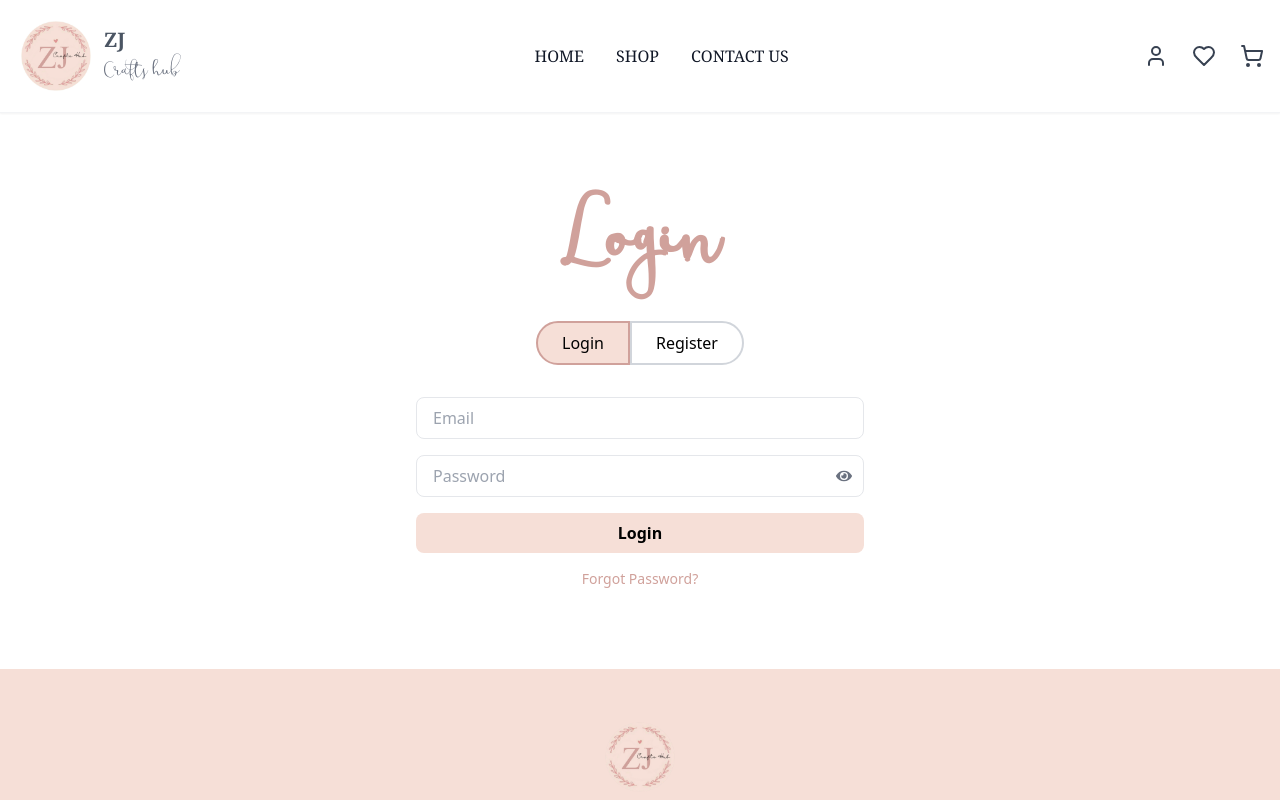
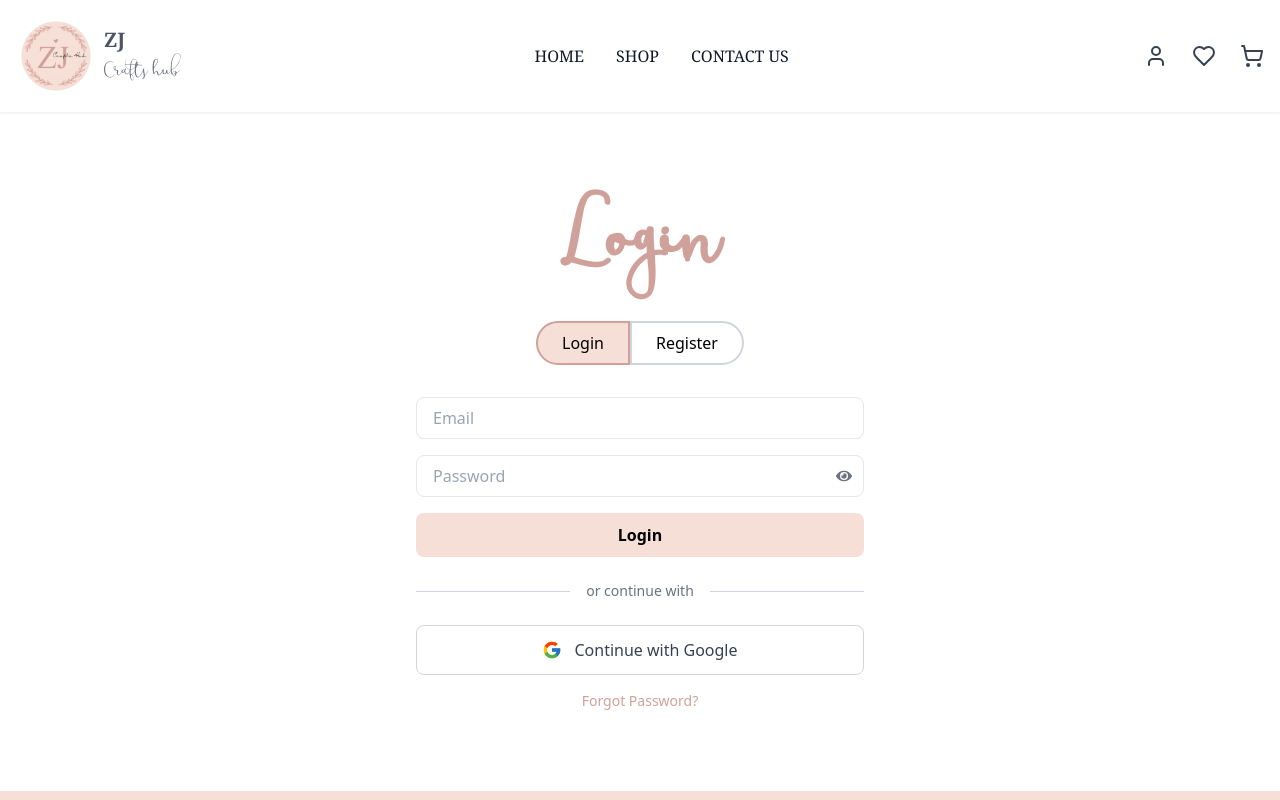
Before and after one commit to razazain/zj_crafthub, a React (Vite) app: page /profile in a window 1280 px wide. Shown: the top 800 px of the page. Built offline with nearby package versions, Linux system fonts and the light colour scheme; no server answers.

Commit message:
social login work done

```diff
--- a/package.json
+++ b/package.json
@@ -10,6 +10,7 @@
     "preview": "vite preview"
   },
   "dependencies": {
+    "firebase": "^12.8.0",
     "framer-motion": "^12.23.24",
     "lucide-react": "^0.344.0",
     "react": "^18.3.1",
--- a/src/components/Products.tsx
+++ b/src/components/Products.tsx
@@ -3,6 +3,7 @@ import { Heart } from "lucide-react";
 import toast, { Toaster } from "react-hot-toast";
 import { API_URL } from "../config";
 import { useNavigate } from "react-router-dom";
+
 
 const Products = () => {
   const [categories, setCategories] = useState<any[]>([]);
--- a/src/config.ts
+++ b/src/config.ts
@@ -1 +1,7 @@
 export const API_URL = import.meta.env.VITE_API_URL;
+export const FIREBASE_API_KEY = import.meta.env.VITE_REACT_APP_FIREBASE_API_KEY;
+export const FIREBASE_AUTH_DOMAIN = import.meta.env.VITE_REACT_APP_FIREBASE_AUTH_DOMAIN;
+export const FIREBASE_PROJECT_ID = import.meta.env.VITE_REACT_APP_FIREBASE_PROJECT_ID;
+export const FIREBASE_STORAGE_BUCKET = import.meta.env.VITE_REACT_APP_FIREBASE_STORAGE_BUCKET;
+export const FIREBASE_MESSAGING_SENDER_ID = import.meta.env.VITE_REACT_APP_FIREBASE_MESSAGING_SENDER_ID;
+export const FIREBASE_APP_ID = import.meta.env.VITE_REACT_APP_FIREBASE_APP_ID;
--- /dev/null
+++ b/src/firebaseConfig.ts
@@ -0,0 +1,21 @@
+import { initializeApp } from "firebase/app";
+import { getAuth, GoogleAuthProvider } from "firebase/auth";
+import { FIREBASE_API_KEY, FIREBASE_AUTH_DOMAIN, FIREBASE_PROJECT_ID, FIREBASE_STORAGE_BUCKET, FIREBASE_MESSAGING_SENDER_ID, FIREBASE_APP_ID } from "../src/config";
+
+const firebaseConfig = {
+  apiKey: FIREBASE_API_KEY,
+  authDomain: FIREBASE_AUTH_DOMAIN,
+  projectId: FIREBASE_PROJECT_ID,
+  storageBucket: FIREBASE_STORAGE_BUCKET,
+  messagingSenderId: FIREBASE_MESSAGING_SENDER_ID,
+  appId: FIREBASE_APP_ID,
+};
+
+// Initialize Firebase
+const app = initializeApp(firebaseConfig);
+export const auth = getAuth(app);
+export const googleProvider = new GoogleAuthProvider();
+
+// Add additional scopes if needed
+googleProvider.addScope('email');
+googleProvider.addScope('profile');
--- a/src/pages/Profile.tsx
+++ b/src/pages/Profile.tsx
@@ -2,6 +2,9 @@ import React, { useEffect, useState } from "react";
 import toast, { Toaster } from "react-hot-toast";
 import { FaEye, FaEyeSlash } from "react-icons/fa";
 import { API_URL } from "../config";
+import { signInWithPopup } from "firebase/auth";
+import { auth, googleProvider } from "../firebaseConfig";
+import { FcGoogle } from "react-icons/fc";
 
 interface UserProfile {
     _id: string;
@@ -13,6 +16,7 @@ interface UserProfile {
         alt: string;
     };
     createdAt: string;
+    authProvider?: string;
 }
 
 const Profile: React.FC = () => {
@@ -46,6 +50,7 @@ const Profile: React.FC = () => {
 
     const [showPassword, setShowPassword] = useState(false);
     const [showNewPassword, setShowNewPassword] = useState(false);
+    const [googleLoading, setGoogleLoading] = useState(false);
 
     // 🔹 Fetch profile
     useEffect(() => {
@@ -85,6 +90,60 @@ const Profile: React.FC = () => {
 
         fetchProfile();
     }, []);
+
+    // 🔹 Handle Google Sign-In
+    const handleGoogleSignIn = async () => {
+        try {
+            setGoogleLoading(true);
+
+            // Sign in with Google via Firebase
+            const result = await signInWithPopup(auth, googleProvider);
+            const user = result.user;
+
+            // Get Firebase ID token
+            const idToken = await user.getIdToken();
+
+            // Send token to your backend
+            const res = await fetch(`${API_URL}/auth/google`, {
+                method: "POST",
+                headers: {
+                    "Content-Type": "application/json"
+                },
+                body: JSON.stringify({ idToken }),
+            });
+
+            const data = await res.json();
+
+            if (res.ok) {
+                toast.success("Google login successful!");
+                localStorage.setItem("token", data.token);
+                window.location.reload(); // Reload to update user state
+            } else {
+                // Handle specific errors
+                if (data.useEmailLogin) {
+                    toast.error(data.message);
+                    // Optionally switch to login tab with email pre-filled
+                    setActiveTab("login");
+                    setFormData(prev => ({ ...prev, email: user.email || "" }));
+                } else {
+                    toast.error(data.message || "Google login failed!");
+                }
+            }
+        } catch (error: any) {
+            console.error("Google sign-in error:", error);
+
+            // Handle specific Firebase errors
+            if (error.code === 'auth/popup-closed-by-user') {
+                toast.error("Sign-in popup was closed. Please try again.");
+            } else if (error.code === 'auth/cancelled-popup-request') {
+                toast.error("Sign-in was cancelled. Please try again.");
+            } else {
+                toast.error("Google sign-in failed. Please try again.");
+            }
+        } finally {
+            setGoogleLoading(false);
+        }
+    };
 
     // 🔹 Handle input change
     const handleChange = (e: React.ChangeEvent<HTMLInputElement>) => {
@@ -390,6 +449,11 @@ const Profile: React.FC = () => {
                     </h2>
                     <p className="text-gray-700 text-center mb-1">{user.email}</p>
                     <p className="text-gray-700 text-center mb-1">{user.phoneNumber}</p>
+                    {user.authProvider && user.authProvider !== 'local' && (
+                        <p className="text-sm text-center text-gray-500 mb-4">
+                            Signed in with {user.authProvider.charAt(0).toUpperCase() + user.authProvider.slice(1)}
+                        </p>
+                    )}
 
                     <div className="flex justify-center gap-3 mt-6">
                         <button
@@ -551,6 +615,7 @@ const Profile: React.FC = () => {
                 </div>
 
                 {activeTab === "login" && (
+                    <>
                         <form onSubmit={handleLogin} className="space-y-4">
                             <input
                                 type="email"
@@ -569,7 +634,6 @@ const Profile: React.FC = () => {
                                     onChange={handleChange}
                                     className="w-full px-4 py-2 border rounded-lg pr-10"
                                 />
-
                                 <span
                                     className="absolute right-3 top-1/2 -translate-y-1/2 cursor-pointer text-gray-500"
                                     onClick={() => setShowPassword(!showPassword)}
@@ -579,20 +643,45 @@ const Profile: React.FC = () => {
                             </div>
                             <button
                                 type="submit"
-                            className="w-full bg-[#f6dfd7] py-2 rounded-lg font-semibold"
+                                className="w-full bg-[#f6dfd7] py-2 rounded-lg font-semibold hover:border-[#d0a19b] border-2 border-transparent transition-colors"
                             >
                                 Login
                             </button>
+                        </form>
+
+                        {/* Add Google Sign-In Button */}
+                        <div className="relative flex items-center justify-center my-6">
+                            <div className="flex-grow border-t border-gray-300"></div>
+                            <span className="mx-4 text-gray-500 text-sm">or continue with</span>
+                            <div className="flex-grow border-t border-gray-300"></div>
+                        </div>
+
+                        <button
+                            onClick={handleGoogleSignIn}
+                            disabled={googleLoading}
+                            className="w-full flex items-center justify-center gap-3 py-3 border border-gray-300 rounded-lg bg-white hover:bg-gray-50 transition-colors disabled:opacity-50 disabled:cursor-not-allowed"
+                        >
+                            {googleLoading ? (
+                                <span className="text-gray-600">Signing in...</span>
+                            ) : (
+                                <>
+                                    <FcGoogle className="text-xl" />
+                                    <span className="font-medium text-gray-700">Continue with Google</span>
+                                </>
+                            )}
+                        </button>
+
                         <p
-                            className="text-sm text-center text-[#d0a19b] cursor-pointer hover:underline"
+                            className="text-sm text-center text-[#d0a19b] cursor-pointer hover:underline mt-4"
                             onClick={() => setActiveTab("forgot")}
                         >
                             Forgot Password?
                         </p>
-                    </form>
+                    </>
                 )}
 
                 {activeTab === "register" && (
+                    <>
                         <form onSubmit={handleRegister} className="space-y-4">
                             <input
                                 type="text"
@@ -663,6 +752,30 @@ const Profile: React.FC = () => {
                                 Register
                             </button>
                         </form>
+
+                        {/* Add Google Sign-In Button for Registration */}
+                        <div className="relative flex items-center justify-center my-6">
+                            <div className="flex-grow border-t border-gray-300"></div>
+                            <span className="mx-4 text-gray-500 text-sm">or sign up with</span>
+                            <div className="flex-grow border-t border-gray-300"></div>
+                        </div>
+
+                        <button
+                            onClick={handleGoogleSignIn}
+                            disabled={googleLoading}
+                            className="w-full flex items-center justify-center gap-3 py-3 border border-gray-300 rounded-lg bg-white hover:bg-gray-50 transition-colors disabled:opacity-50 disabled:cursor-not-allowed"
+                        >
+                            {googleLoading ? (
+                                <span className="text-gray-600">Signing up...</span>
+                            ) : (
+                                <>
+                                    <FcGoogle className="text-xl" />
+                                    <span className="font-medium text-gray-700">Sign up with Google</span>
+                                </>
+                            )}
+                        </button>
+
+                    </>
                 )}
 
                 {activeTab === "forgot" && (
```
Also changed, not shown: 1 other file (tests, documents, lock files or other folders). Lines whose indentation alone changed are shown as unchanged.
